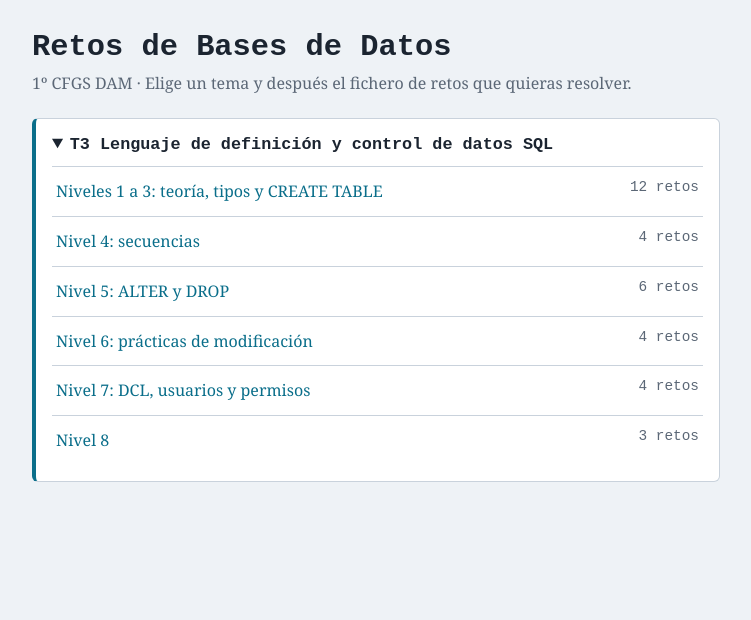
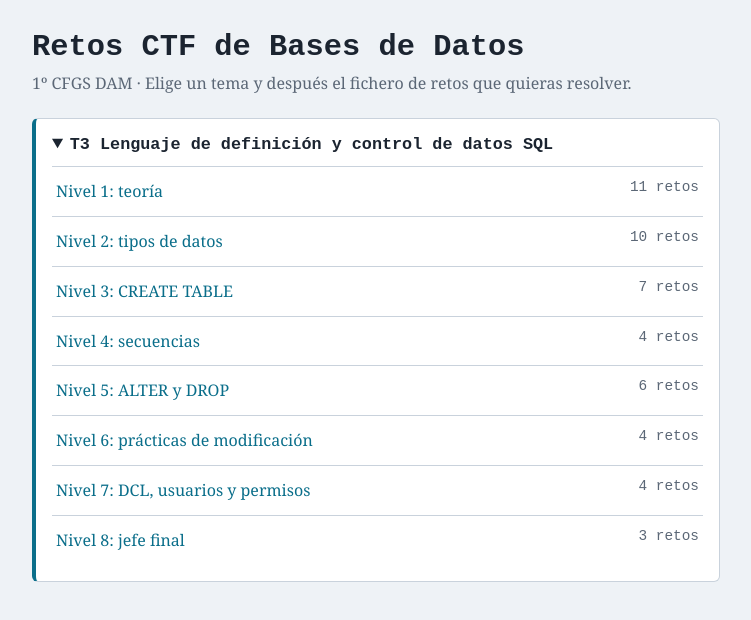
Before and after one commit to sarevalo25/dam1bbdd, a plain HTML site: page index.html in a window 1280 px wide. Shown: the whole page, without its empty margins (264-1015 px from the left). Drawn offline with Linux system fonts and the light colour scheme.

Commit message:
Add files via upload

```diff
--- a/index.html
+++ b/index.html
@@ -1,7 +1,7 @@
 <!DOCTYPE html>
 <html lang="es"><head><meta charset="utf-8">
 <meta name="viewport" content="width=device-width, initial-scale=1, viewport-fit=cover">
-<title>Bases de Datos · Retos</title>
+<title>Bases de Datos · Retos CTF</title>
 <style>
 :root{--bg:#eef2f6;--sf:#fff;--tx:#1b2430;--mu:#5b6776;--ln:#c9d2dc;--ac:#0a6e8a;box-sizing:border-box;padding-top:env(safe-area-inset-top,0px);padding-bottom:env(safe-area-inset-bottom,0px)}
 @media (prefers-color-scheme:dark){:root:not([data-theme="light"]){--bg:#0d141b;--sf:#15202b;--tx:#e3eaf1;--mu:#93a1b1;--ln:#2a3947;--ac:#4fc3e0}}
@@ -21,17 +21,19 @@ a{display:flex;justify-content:space-between;gap:12px;padding:12px 4px;color:var
 a:hover{text-decoration:underline}
 a span{color:var(--mu);font:.9rem "Courier New",monospace;white-space:nowrap}
 </style></head><body><main>
-<h1>Retos de Bases de Datos</h1>
+<h1>Retos CTF de Bases de Datos</h1>
 <p class="s">1º CFGS DAM · Elige un tema y después el fichero de retos que quieras resolver.</p>
 <details open>
 <summary>T3 Lenguaje de definición y control de datos SQL</summary>
 <ul>
-<li><a href="niveles/niveles1-3.html">Niveles 1 a 3: teoría, tipos y CREATE TABLE <span>12 retos</span></a></li>
+<li><a href="niveles/nivel1-teoria.html">Nivel 1: teoría <span>11 retos</span></a></li>
+<li><a href="niveles/nivel2-tipos.html">Nivel 2: tipos de datos <span>10 retos</span></a></li>
+<li><a href="niveles/nivel3-create-table.html">Nivel 3: CREATE TABLE <span>7 retos</span></a></li>
 <li><a href="niveles/nivel4-secuencias.html">Nivel 4: secuencias <span>4 retos</span></a></li>
 <li><a href="niveles/nivel5-alter-y-drop.html">Nivel 5: ALTER y DROP <span>6 retos</span></a></li>
 <li><a href="niveles/nivel6-practicas-de-modificacion.html">Nivel 6: prácticas de modificación <span>4 retos</span></a></li>
 <li><a href="niveles/nivel7-dcl.html">Nivel 7: DCL, usuarios y permisos <span>4 retos</span></a></li>
-<li><a href="niveles/nivel8.html">Nivel 8 <span>3 retos</span></a></li>
+<li><a href="niveles/nivel8-jefe-final.html">Nivel 8: jefe final <span>3 retos</span></a></li>
 </ul>
 </details>
 </main></body></html>
```
